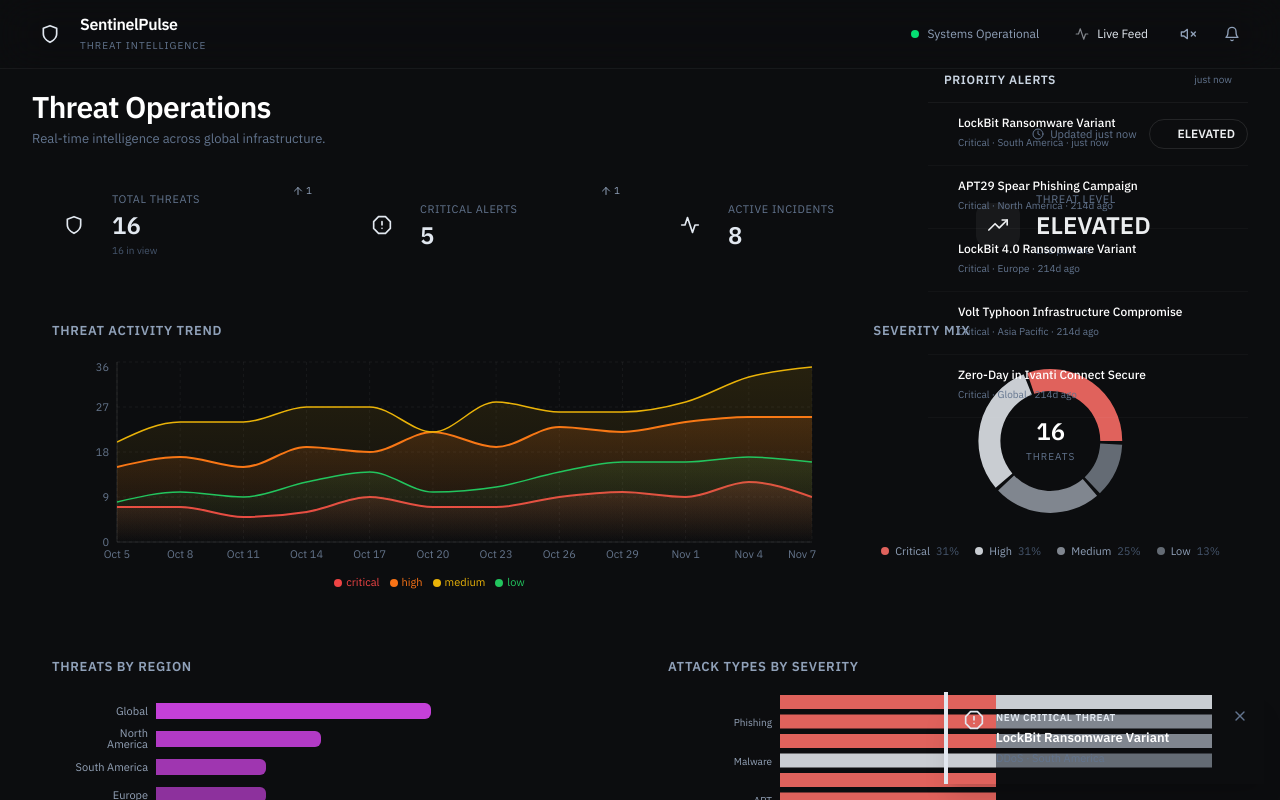
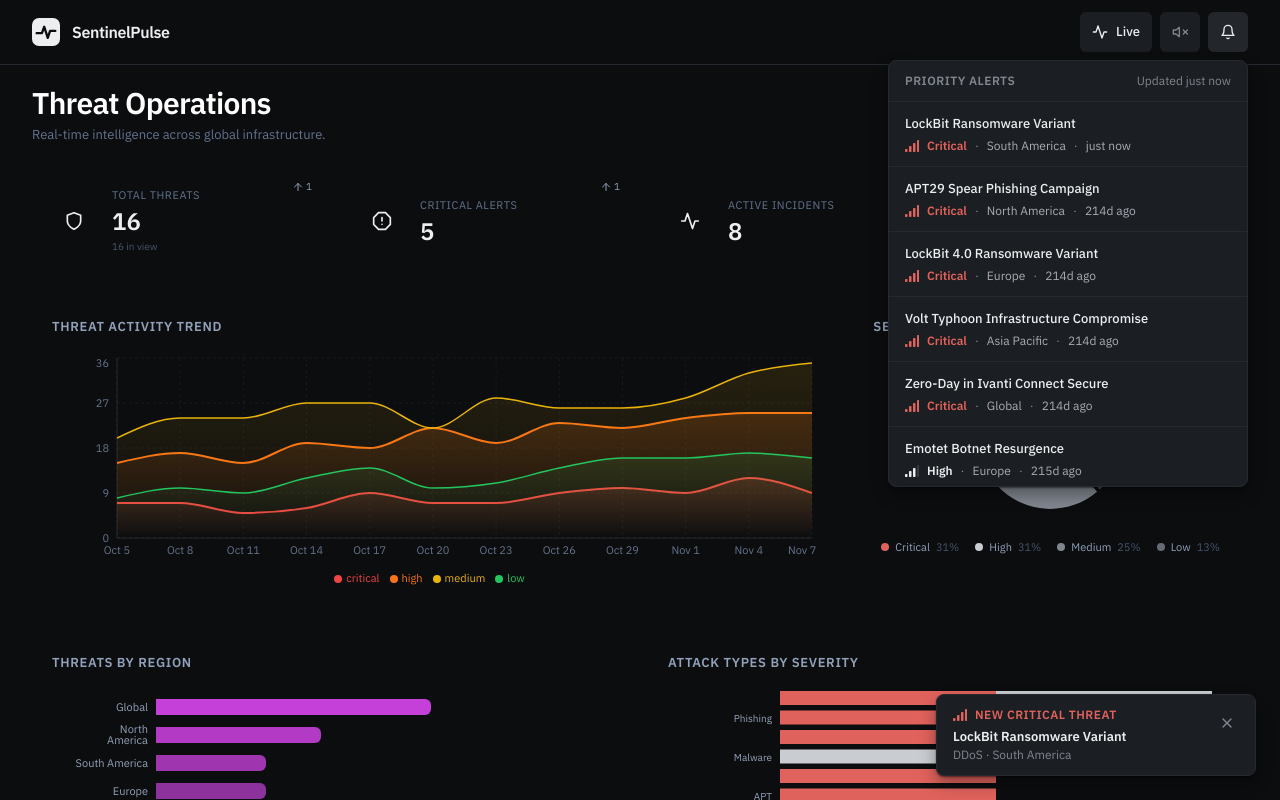
Before and after one commit to joemunene-by/sentinelpulse, a React (Vite) app: page / in a window 1280 px wide. Both pictures are taken after a click on the button "Notifications". Shown: the top 800 px of the page. Built offline with nearby package versions, Linux system fonts and the light colour scheme.

Commit message:
Restyle the nav, alerts panel, threat modal and toasts on solid surfaces

```diff
--- a/src/App.jsx
+++ b/src/App.jsx
@@ -1,5 +1,5 @@
 import { useEffect, useMemo, useRef, useState } from "react";
-import { AnimatePresence } from "framer-motion";
+import { AnimatePresence, MotionConfig } from "framer-motion";
 import Nav from "./components/Nav";
 import Dashboard from "./components/Dashboard";
 import ThreatDetail from "./components/ThreatDetail";
@@ -63,7 +63,8 @@ export default function App() {
   };
 
   return (
-    <div className="relative min-h-screen bg-surface text-slate-200">
+    <MotionConfig reducedMotion="user">
+      <div className="relative min-h-screen bg-bg text-ink">
         <Nav
           live={feed.live}
           onToggleLive={feed.toggleLive}
@@ -74,10 +75,8 @@ export default function App() {
           onToggleSound={() => setSoundOn((v) => !v)}
         />
         <Dashboard feed={feed} onSelect={setSelected} />
-      <footer className="border-t border-white/5 py-6 text-center text-xs text-slate-600">
-        <p>
-          SentinelPulse Threat Intelligence Dashboard &mdash; Built by CEO Joe Munene
-        </p>
+        <footer className="mx-auto max-w-[1600px] border-t border-line px-4 py-6 text-xs text-ink-3 sm:px-6 lg:px-8">
+          SentinelPulse threat intelligence dashboard · Built by CEO Joe Munene
         </footer>
         <Toasts toasts={toasts} onSelect={setSelected} onDismiss={dismissToast} />
         <AnimatePresence>
@@ -90,5 +89,6 @@ export default function App() {
           )}
         </AnimatePresence>
       </div>
+    </MotionConfig>
   );
 }
--- a/src/components/Nav.jsx
+++ b/src/components/Nav.jsx
@@ -1,13 +1,29 @@
 import { useState } from "react";
 import { motion, AnimatePresence } from "framer-motion";
-import { FiShield, FiActivity, FiBell, FiVolume2, FiVolumeX } from "react-icons/fi";
-import { severityConfig, relativeTime } from "../lib/threatUtils";
+import { FiActivity, FiPause, FiBell, FiVolume2, FiVolumeX } from "react-icons/fi";
+import { relativeTime } from "../lib/threatUtils";
+import Severity from "./Severity";
+
+export function Mark({ className = "" }) {
+  return (
+    <svg viewBox="0 0 24 24" width="28" height="28" aria-hidden="true" className={className}>
+      <rect width="24" height="24" rx="6" fill="var(--color-ink)" />
+      <polyline
+        points="4 13 8.5 13 10.5 7.5 13.5 17 15.5 11 20 11"
+        fill="none"
+        stroke="var(--color-on-ink)"
+        strokeWidth="2"
+        strokeLinecap="round"
+        strokeLinejoin="round"
+      />
+    </svg>
+  );
+}
 
 export default function Nav({ live, onToggleLive, alerts = [], onSelect, lastUpdated, soundOn, onToggleSound }) {
   const [open, setOpen] = useState(false);
   const [seen, setSeen] = useState(() => new Set());
 
-  // Alerts the user hasn't opened the panel for yet.
   const unread = alerts.reduce((n, a) => (seen.has(a.id) ? n : n + 1), 0);
 
   const togglePanel = () =>
@@ -24,115 +40,92 @@ export default function Nav({ live, onToggleLive, alerts = [], onSelect, lastUpd
     });
 
   return (
-    <nav className="sticky top-0 z-50 border-b border-white/5 bg-surface/80 backdrop-blur-xl">
-      <div className="flex items-center justify-between px-4 py-3 sm:px-6 lg:px-8">
-        {/* Logo */}
+    <nav className="sticky top-0 z-50 border-b border-line bg-bg">
+      <div className="mx-auto flex h-16 max-w-[1600px] items-center justify-between gap-4 px-4 sm:px-6 lg:px-8">
         <div className="flex items-center gap-3">
-          <motion.div
-            className="flex h-9 w-9 items-center justify-center rounded-lg bg-primary/20"
-            whileHover={{ scale: 1.05 }}
-          >
-            <FiShield className="h-5 w-5 text-primary" />
-          </motion.div>
-          <div>
-            <h1 className="text-lg font-bold tracking-tight text-white">
-              Sentinel<span className="text-primary">Pulse</span>
-            </h1>
-            <p className="hidden text-[10px] uppercase tracking-widest text-slate-500 sm:block">
-              Threat Intelligence
-            </p>
-          </div>
+          <Mark />
+          <span className="text-lg font-semibold tracking-tight text-ink">SentinelPulse</span>
         </div>
 
-        {/* Status + notifications */}
-        <div className="flex items-center gap-3">
-          <div className="hidden items-center gap-2 rounded-full bg-surface-card/80 px-3 py-1.5 text-xs sm:flex">
-            <span className="pulse-dot inline-block h-2 w-2 rounded-full bg-green-400" />
-            <span className="text-slate-400">Systems Operational</span>
-          </div>
-
+        <div className="flex items-center gap-2">
           <button
             type="button"
             onClick={onToggleLive}
-            className={`flex items-center gap-2 rounded-full px-3 py-1.5 text-xs transition-colors ${
-              live ? "bg-sev-low/10 text-sev-low" : "bg-surface-card/80 text-slate-400 hover:text-white"
-            }`}
-            title={live ? "Live feed running — click to pause" : "Feed paused — click to resume"}
+            className={`btn px-3 ${live ? "" : "text-ink-3"}`}
+            title={live ? "Live feed running. Click to pause." : "Feed paused. Click to resume."}
+            aria-pressed={live}
           >
-            <FiActivity className={`h-3.5 w-3.5 ${live ? "animate-pulse" : ""}`} />
-            <span className="hidden sm:inline">{live ? "Live Feed" : "Paused"}</span>
+            {live ? <FiActivity className="h-4 w-4" /> : <FiPause className="h-4 w-4" />}
+            {live ? "Live" : "Paused"}
           </button>
 
           <button
             type="button"
             onClick={onToggleSound}
-            className={`rounded-lg p-2 transition-colors ${
-              soundOn ? "bg-secondary/10 text-secondary" : "bg-surface-card/80 text-slate-400 hover:text-white"
-            }`}
+            className={`btn btn-icon ${soundOn ? "" : "text-ink-3"}`}
             title={soundOn ? "Alert sound on" : "Alert sound off"}
             aria-label="Toggle alert sound"
+            aria-pressed={soundOn}
           >
             {soundOn ? <FiVolume2 className="h-4 w-4" /> : <FiVolumeX className="h-4 w-4" />}
           </button>
 
           <div className="relative">
-            <motion.button
-              whileHover={{ scale: 1.05 }}
-              whileTap={{ scale: 0.95 }}
+            <button
+              type="button"
               onClick={togglePanel}
-              className="relative rounded-lg bg-surface-card/80 p-2 text-slate-400 transition-colors hover:text-white"
+              className={`btn btn-icon relative ${open ? "bg-hover" : ""}`}
               aria-label="Notifications"
+              aria-expanded={open}
             >
               <FiBell className="h-4 w-4" />
               {unread > 0 && (
-                <span className="absolute -right-0.5 -top-0.5 flex h-4 min-w-4 items-center justify-center rounded-full bg-sev-critical px-1 text-[9px] font-bold text-white">
+                <span className="tnum absolute -right-1 -top-1 flex h-4 min-w-4 items-center justify-center rounded-sm bg-ink px-1 text-xs font-semibold leading-none text-on-ink">
                   {unread > 9 ? "9+" : unread}
                 </span>
               )}
-            </motion.button>
+            </button>
 
             <AnimatePresence>
               {open && (
                 <>
                   <div className="fixed inset-0 z-10" onClick={() => setOpen(false)} />
                   <motion.div
-                    initial={{ opacity: 0, y: -8, scale: 0.97 }}
-                    animate={{ opacity: 1, y: 0, scale: 1 }}
-                    exit={{ opacity: 0, y: -8, scale: 0.97 }}
+                    initial={{ opacity: 0, y: -4 }}
+                    animate={{ opacity: 1, y: 0 }}
+                    exit={{ opacity: 0, y: -4 }}
                     transition={{ duration: 0.15 }}
-                    className="glass-card absolute right-0 z-20 mt-2 w-80 overflow-hidden p-0"
+                    className="absolute right-0 z-20 mt-2 w-[min(360px,calc(100vw-32px))] overflow-hidden rounded-lg border border-line bg-raised shadow-pop"
                   >
-                    <div className="flex items-center justify-between border-b border-white/5 px-4 py-3">
-                      <span className="text-xs font-semibold uppercase tracking-wider text-slate-300">
-                        Priority Alerts
-                      </span>
+                    <div className="flex items-center justify-between border-b border-line px-4 py-3">
+                      <span className="label">Priority alerts</span>
                       {lastUpdated ? (
-                        <span className="text-[10px] text-slate-500">{relativeTime(lastUpdated)}</span>
+                        <span className="text-xs text-ink-3">Updated {relativeTime(lastUpdated)}</span>
                       ) : null}
                     </div>
-                    <div className="max-h-80 overflow-y-auto">
+                    <div className="max-h-96 overflow-y-auto">
                       {alerts.length === 0 ? (
-                        <p className="px-4 py-6 text-center text-xs text-slate-500">No priority alerts.</p>
+                        <p className="px-4 py-6 text-sm text-ink-2">
+                          No critical or active threats right now.
+                        </p>
                       ) : (
-                        alerts.map((a) => {
-                          const sev = severityConfig[a.severity] || severityConfig.Medium;
-                          return (
+                        alerts.map((a) => (
                           <button
                             key={a.id}
                             type="button"
                             onClick={() => { onSelect?.(a); setOpen(false); }}
-                              className="flex w-full items-start gap-2 border-b border-white/[0.03] px-4 py-3 text-left transition-colors hover:bg-white/[0.03]"
+                            className="block w-full border-b border-line px-4 py-3 text-left transition-colors last:border-b-0 hover:bg-hover"
                           >
-                              <span className={`mt-1 h-1.5 w-1.5 shrink-0 rounded-full ${sev.dot}`} />
-                              <span className="min-w-0">
-                                <span className="block truncate text-xs font-medium text-white">{a.title}</span>
-                                <span className="text-[10px] text-slate-500">
-                                  {a.severity} · {a.region} · {relativeTime(a.timestamp)}
-                                </span>
+                            <span className="block truncate text-sm font-medium text-ink">{a.title}</span>
+                            <span className="mt-1 flex items-center gap-2 text-xs text-ink-2">
+                              <Severity level={a.severity} />
+                              <span className="text-ink-3">·</span>
+                              <span className="truncate">{a.region}</span>
+                              <span className="text-ink-3">·</span>
+                              <span className="tnum whitespace-nowrap">{relativeTime(a.timestamp)}</span>
                             </span>
                           </button>
-                          );
-                        })
+                        ))
                       )}
                     </div>
                   </motion.div>
--- a/src/components/Toasts.jsx
+++ b/src/components/Toasts.jsx
@@ -1,6 +1,7 @@
 import { useEffect } from "react";
 import { motion, AnimatePresence } from "framer-motion";
-import { FiAlertOctagon, FiX } from "react-icons/fi";
+import { FiX } from "react-icons/fi";
+import { LevelBars } from "./Severity";
 
 function Toast({ toast, onSelect, onDismiss }) {
   useEffect(() => {
@@ -11,29 +12,31 @@ function Toast({ toast, onSelect, onDismiss }) {
   return (
     <motion.div
       layout
-      initial={{ opacity: 0, x: 40 }}
-      animate={{ opacity: 1, x: 0 }}
-      exit={{ opacity: 0, x: 40 }}
-      className="glass-card flex w-80 items-start gap-3 border-l-4 border-l-sev-critical p-4 shadow-xl"
+      initial={{ opacity: 0, y: 8 }}
+      animate={{ opacity: 1, y: 0 }}
+      exit={{ opacity: 0, y: 8 }}
+      transition={{ duration: 0.15 }}
+      className="flex w-full items-start gap-2 rounded-lg border border-line bg-raised py-2 pl-4 pr-2 shadow-pop sm:w-80"
+      role="status"
     >
-      <FiAlertOctagon className="mt-0.5 h-5 w-5 shrink-0 text-sev-critical" />
       <button
         type="button"
         onClick={() => { onSelect(toast); onDismiss(toast.toastId); }}
-        className="min-w-0 flex-1 text-left"
+        className="min-w-0 flex-1 py-1 text-left"
       >
-        <p className="text-[10px] font-bold uppercase tracking-wider text-sev-critical">
+        <p className="flex items-center gap-2 text-xs font-semibold uppercase tracking-[0.04em] text-crit">
+          <LevelBars filled={4} />
           New critical threat
         </p>
-        <p className="truncate text-sm font-semibold text-white">{toast.title}</p>
-        <p className="truncate text-[11px] text-slate-500">
+        <p className="mt-1 truncate text-sm font-semibold text-ink">{toast.title}</p>
+        <p className="truncate text-xs text-ink-3">
           {toast.type} · {toast.region}
         </p>
       </button>
       <button
         type="button"
         onClick={() => onDismiss(toast.toastId)}
-        className="shrink-0 text-slate-500 transition-colors hover:text-white"
+        className="btn btn-icon shrink-0 bg-transparent text-ink-3 hover:text-ink"
         aria-label="Dismiss"
       >
         <FiX className="h-4 w-4" />
@@ -45,7 +48,7 @@ function Toast({ toast, onSelect, onDismiss }) {
 // Bottom-right stack of transient alerts for incoming critical threats.
 export default function Toasts({ toasts, onSelect, onDismiss }) {
   return (
-    <div className="fixed bottom-4 right-4 z-[70] flex flex-col gap-2">
+    <div className="fixed inset-x-4 bottom-4 z-[70] flex flex-col items-end gap-2 sm:left-auto sm:right-6 sm:bottom-6">
       <AnimatePresence>
         {toasts.map((t) => (
           <Toast key={t.toastId} toast={t} onSelect={onSelect} onDismiss={onDismiss} />
--- a/src/hooks/useCountUp.js
+++ b/src/hooks/useCountUp.js
@@ -1,8 +1,11 @@
 import { useEffect, useRef, useState } from "react";
+
+const reducedMotion = () =>
+  typeof window !== "undefined" && window.matchMedia?.("(prefers-reduced-motion: reduce)").matches;
 
 // Animate a number from its previous value to `target` with an ease-out
 // curve. Returns the current displayed value.
-export default function useCountUp(target, duration = 900) {
+export default function useCountUp(target, duration = 600) {
   const [value, setValue] = useState(target);
   const fromRef = useRef(target);
   const rafRef = useRef(0);
@@ -10,6 +13,11 @@ export default function useCountUp(target, duration = 900) {
   useEffect(() => {
     const from = fromRef.current;
     if (from === target) return;
+    if (reducedMotion()) {
+      fromRef.current = target;
+      setValue(target);
+      return;
+    }
     const start = performance.now();
     cancelAnimationFrame(rafRef.current);
 
```
Also changed, not shown: src/components/ThreatDetail.jsx (+50 -68 lines). Lines whose indentation alone changed are shown as unchanged.
